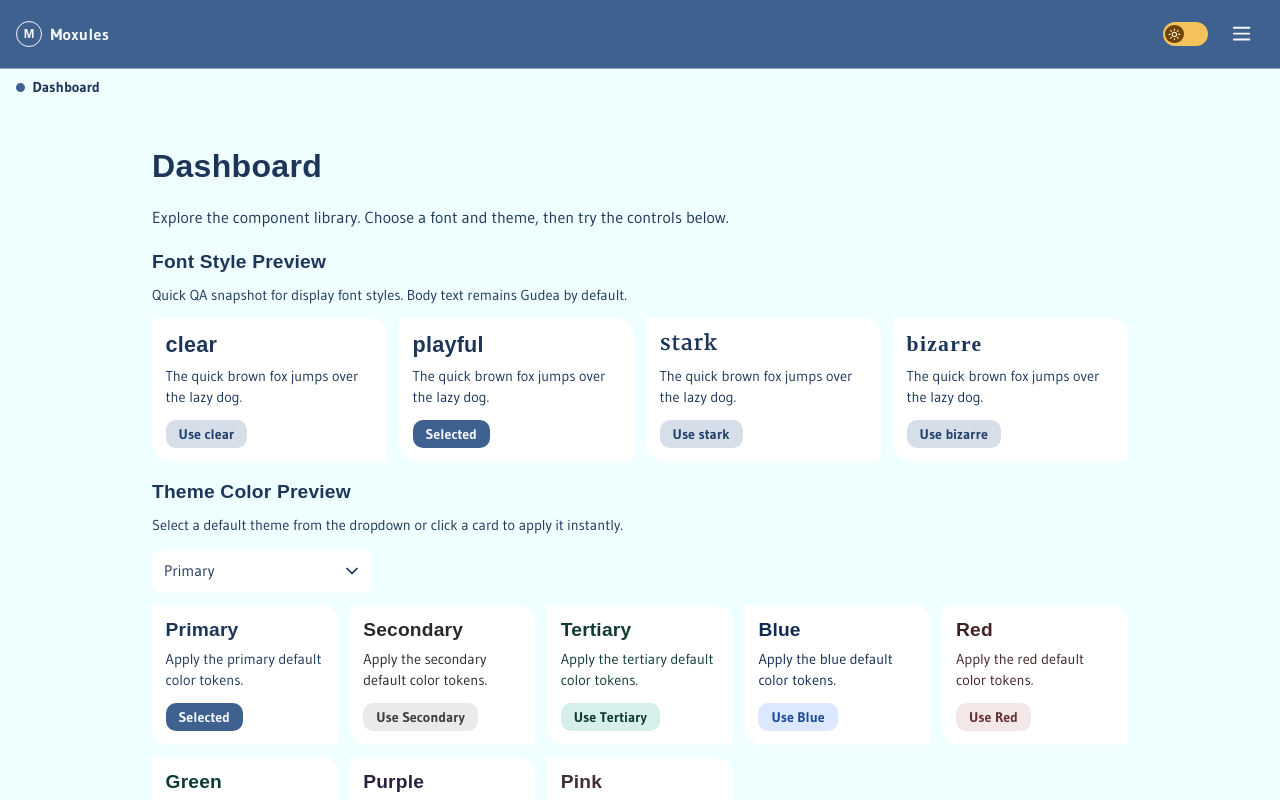
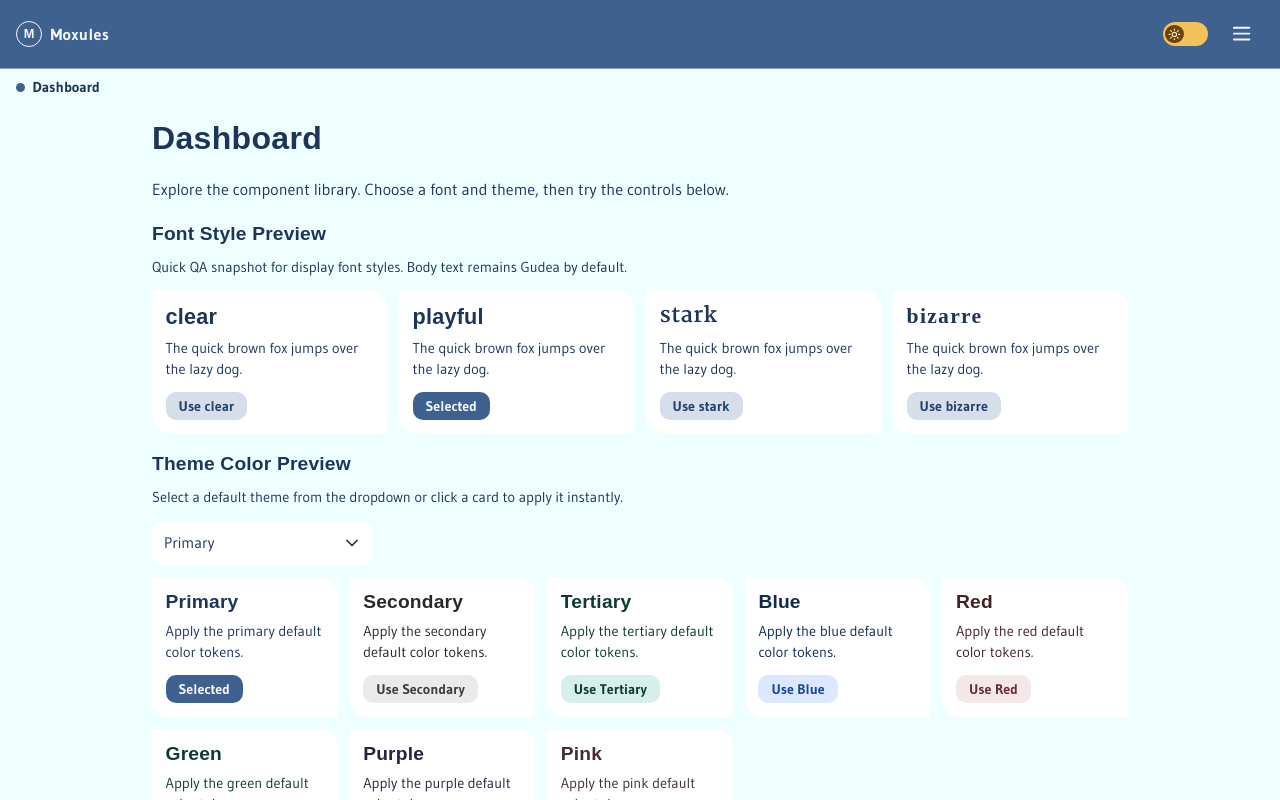
Before and after one commit to m-ox/moxule-components, a React (Vite) app: page / in a window 1280 px wide. Shown: the top 800 px of the page. Built offline with nearby package versions, Linux system fonts and the light colour scheme; a web font is replaced by a local one.

Commit message:
style(demo): tighten content spacing below breadcrumbs

```diff
--- a/src/demo/styles.css
+++ b/src/demo/styles.css
@@ -64,7 +64,7 @@ body,
 
 .mx-demo-layout {
   flex: 1;
-  padding-block: var(--mx-demo-page-padding);
+  padding-block: var(--mx-demo-grid-gap) var(--mx-demo-page-padding);
 }
 
 .mx-demo-stack {
```
